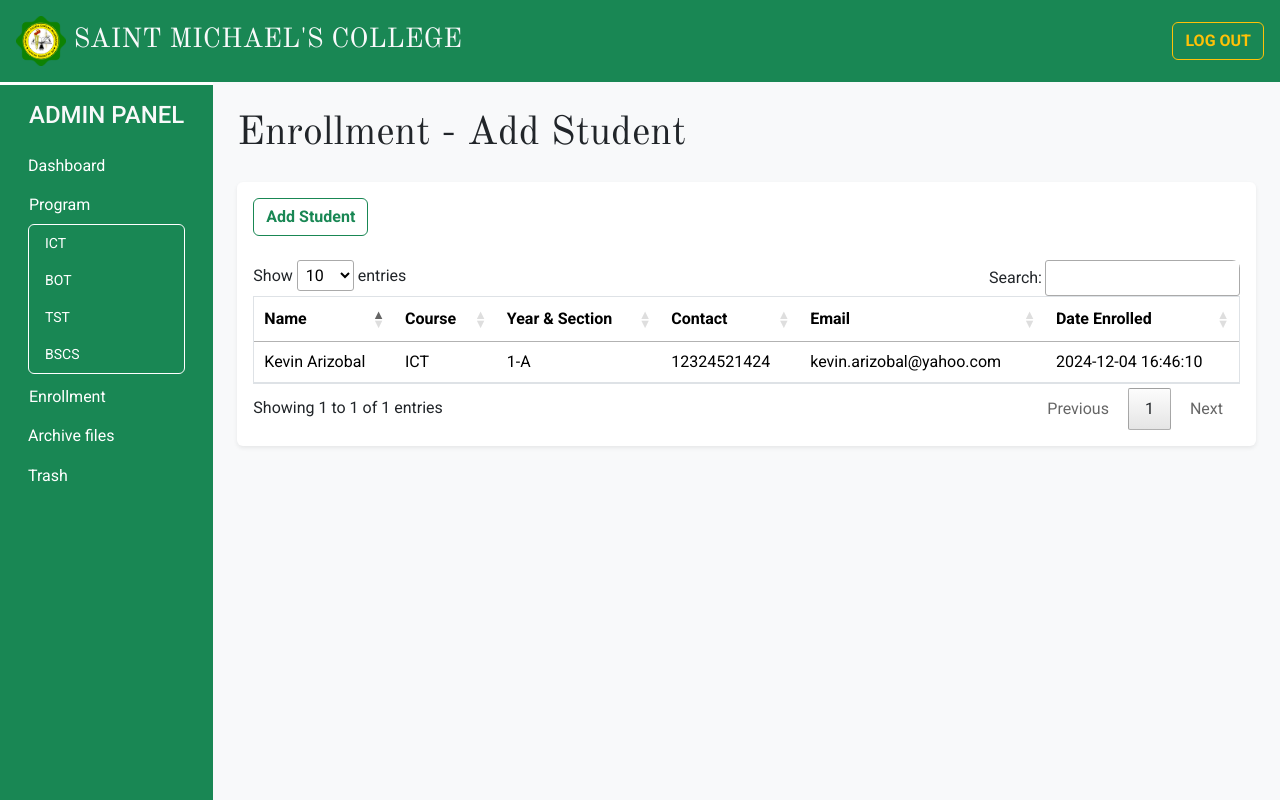
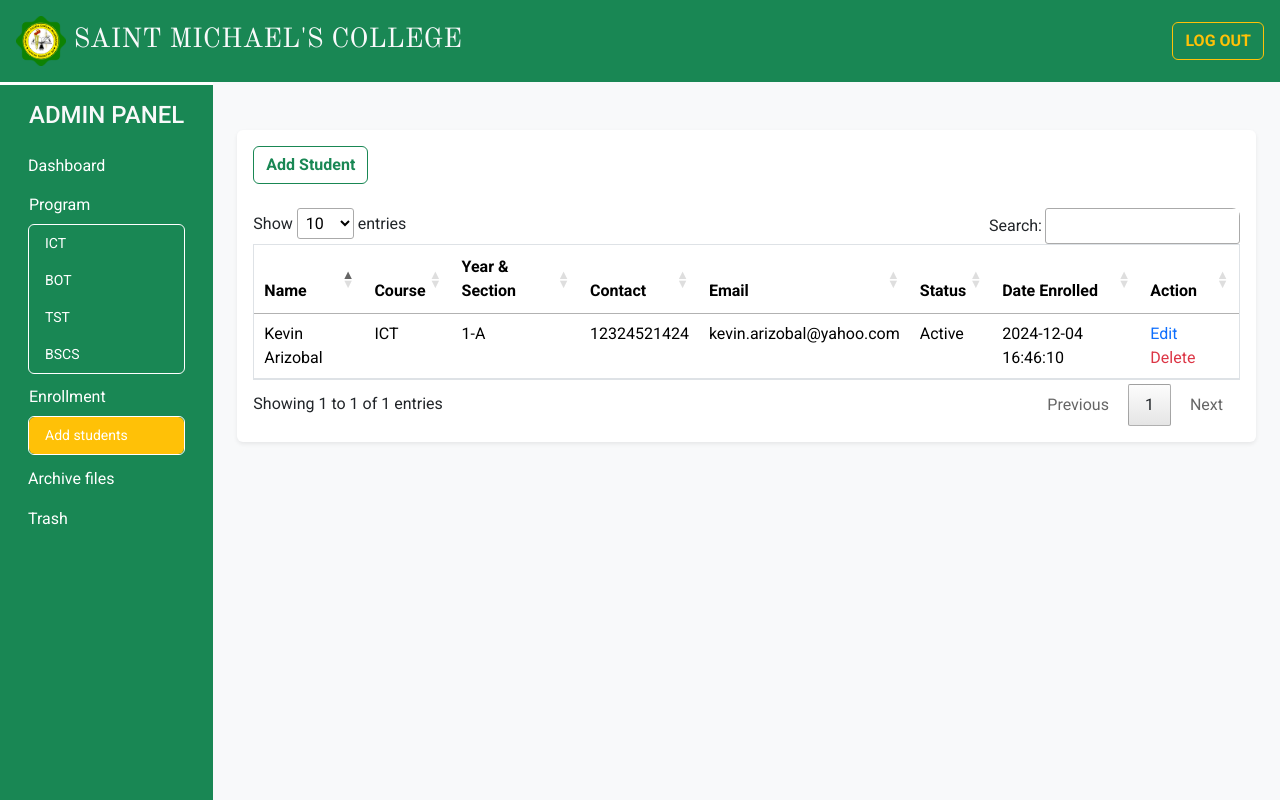
Before and after one commit to kevinarizobal/record_management, a PHP site: page /add_student.php in a window 1280 px wide. Run offline with PHP 8.4, Linux system fonts and the light colour scheme; data comes from the database, SQL or seed files in the repository; some libraries are stand-ins or nearby versions.

Commit message:
Update add_student.php

```diff
--- a/add_student.php
+++ b/add_student.php
@@ -6,39 +6,18 @@
     <title>Enrollment</title>
     <?php require('links/links.php');?>
      <!-- Include Bootstrap -->
-     <link href="https://cdn.jsdelivr.net/npm/bootstrap@5.3.1/dist/css/bootstrap.min.css" rel="stylesheet">
-    <script src="https://cdn.jsdelivr.net/npm/bootstrap@5.3.1/dist/js/bootstrap.bundle.min.js"></script>
-    <!-- Include DataTables -->
-    <link rel="stylesheet" href="https://cdn.datatables.net/1.13.6/css/jquery.dataTables.min.css">
-    <script src="https://code.jquery.com/jquery-3.6.4.min.js"></script>
-    <script src="https://cdn.datatables.net/1.13.6/js/jquery.dataTables.min.js"></script>
-    <script>
-        $(document).ready(function() {
-            // Initialize the DataTable
-            var table = $('#studentTable').DataTable({
-                "ajax": {
-                    "url": "fetch_students.php", // PHP script to fetch student data
-                    "dataSrc": "data"
-                },
-                "columns": [
-                    { "data": "name" },
-                    { "data": "course" },
-                    { "data": "section" },
-                    { "data": "contact_number" },
-                    { "data": "email" },
-                    { "data": "date_enrolled" }
-                ]
-            });
-        });
-    </script>
-
+      <link href="https://cdn.jsdelivr.net/npm/bootstrap@5.3.1/dist/css/bootstrap.min.css" rel="stylesheet">
+      <!-- Include DataTables -->
+      <link rel="stylesheet" href="https://cdn.datatables.net/1.13.6/css/jquery.dataTables.min.css">
+      <script src="https://code.jquery.com/jquery-3.6.4.min.js"></script>
+      <script src="https://cdn.datatables.net/1.13.6/js/jquery.dataTables.min.js"></script>
+      <script src="https://cdn.jsdelivr.net/npm/sweetalert2@11"></script>
 </head>
 <body class="bg-light">
 <?php require('inc/header.php');?>
 <div class="container-fluid" id="main-content">
     <div class="row">
         <div class="col-lg-10 ms-auto p-4 overflow-hidden">
-            <h1 class="mb-2 mt-1">Enrollment - Add Student</h1>
             <div class="card border-0 shadow-sm mt-4 mb-4 align-content-center">
                 <div class="card-body">
 
@@ -48,7 +27,7 @@
 
                     <!-- Table -->
                     <div class="table-responsive rounded-3">
-                        <table id="studentTable" class="table table-hover border text-center">
+                        <table class="table table-hover border text-center" id="studentTable" style="min-width: 100px;">
                             <thead class="text-start">
                                 <tr class="bg-dark text-light">
                                     <th scope="col">Name</th>
@@ -56,11 +35,38 @@
                                     <th scope="col">Year & Section</th>
                                     <th scope="col">Contact</th>
                                     <th scope="col">Email</th>
+                                    <th scope="col">Status</th>
                                     <th scope="col">Date Enrolled</th>
+                                    <th scope="col">Action</th>
                                 </tr>
                             </thead>
                             <tbody class="text-start">
-                                <!-- DataTables will populate data here -->
+                            <?php
+                                include('db_connect.php');
+                                $query = "SELECT `id`, `name`, `email`, `contact_number`, `profile_picture`, `attachment`, `course`, `section`, `gender`, `date_of_birth`, `school_id`, `address`, `mother_name`, `father_name`, `guardian_contact_number`, `guardian_address`, `status`, `date_enrolled` FROM `students`";
+                                $result = $conn->query($query);
+                                while ($row = $result->fetch_assoc()) {
+                                  if($row['status'] == 0){
+                                    $new_stat = 'Inactive';
+                                  }
+                                  if($row['status'] == 1){
+                                    $new_stat = 'Active';
+                                  }
+                                    echo "<tr id='student-{$row['id']}'>
+                                            <td>{$row['name']}</td>
+                                            <td>{$row['course']}</td>
+                                            <td>{$row['section']}</td>
+                                            <td>{$row['contact_number']}</td>
+                                            <td>{$row['email']}</td>
+                                            <td>{$new_stat}</td>
+                                            <td>{$row['date_enrolled']}</td>
+                                            <td>
+                                                <a href='manage_student.php' class='edit-btn text-decoration-none me-2'><i class='bi bi-pencil-square text-decoration-none'></i> Edit</a>
+                                                <a href='#' class='delete-btn text-decoration-none text-danger' data-id='{$row['id']}'><i class='bi bi-x-square'></i> Delete</a>
+                                            </td>
+                                        </tr>";
+                                }
+                                ?>
                             </tbody>
                         </table>
                     </div>
@@ -108,12 +114,7 @@
 
                   <div class="col-lg-3 ps-0 mb-3">
                     <label class="form-label">Program</label>
-                    <select class="form-select shadow-none" name="course">
-                        <option value="ICT">ICT</option>
-                        <option value="TST">TST</option>
-                        <option value="BOT">BOT</option>
-                        <option value="BSCS">BSCS</option>
-                    </select>
+                    <input name="course" type="text" class="form-control shadow-none" required>
                   </div>
                   <div class="col-lg-3 mb-3">
                     <label class="form-label">Year level</label>
@@ -121,10 +122,7 @@
                   </div>
                   <div class="col-lg-3 ps-0 mb-3">
                     <label class="form-label">Gender</label>
-                    <select class="form-select shadow-none" name="gender">
-                        <option value="Male">Male</option>
-                        <option value="Female">Female</option>
-                    </select>
+                    <input name="gender" type="text" class="form-control shadow-none" required>
                   </div>
                   <div class="col-lg-3 p-0 mb-3">
                     <label class="form-label">Date of Birth</label>
@@ -185,8 +183,65 @@
     </div>
 </div>
 
+<?php require('inc/script.php'); ?>
+<script>
+// Initialize DataTable
+$(document).ready(function() {
+    $('#studentTable').DataTable();
 
-<?php require('inc/script.php'); ?>
-<script src="bootstrap-5.3.3-dist/js/bootstrap.bundle.min.js"></script>
+    // Edit student button click event
+    $('.edit-btn').click(function() {
+        const studentId = $(this).data('id');
+        $.ajax({
+            url: 'get_student.php',
+            method: 'GET',
+            data: { id: studentId },
+            success: function(response) {
+                const student = JSON.parse(response);
+                $('#modal-name').val(student.name);
+                $('#modal-email').val(student.email);
+                $('#modal-snumber').val(student.contact_number);
+                $('#modal-course').val(student.course);
+                $('#modal-section').val(student.section);
+                $('#modal-gender').val(student.gender);
+                $('#modal-dob').val(student.date_of_birth);
+                $('#modal-sid').val(student.school_id);
+                $('#modal-address').val(student.address);
+                $('#modal-mname').val(student.mother_name);
+                $('#modal-fname').val(student.father_name);
+                $('#modal-pnumber').val(student.guardian_contact_number);
+                $('#modal-paddress').val(student.guardian_address);
+                $('#modal-id').val(student.id);
+            }
+        });
+    });
+
+    // Delete student button click event
+    $('.delete-btn').click(function(e) {
+        e.preventDefault();
+        const studentId = $(this).data('id');
+        Swal.fire({
+            title: 'Are you sure?',
+            text: 'You won\'t be able to revert this!',
+            icon: 'warning',
+            showCancelButton: true,
+            confirmButtonText: 'Yes, delete it!',
+            cancelButtonText: 'No, cancel!'
+        }).then((result) => {
+            if (result.isConfirmed) {
+                $.ajax({
+                    url: 'delete_student.php',
+                    method: 'POST',
+                    data: { id: studentId },
+                    success: function() {
+                        $(`#student-${studentId}`).remove();
+                        Swal.fire('Deleted!', 'The student has been deleted.', 'success');
+                    }
+                });
+            }
+        });
+    });
+});
+</script>
 </body>
 </html>
```
